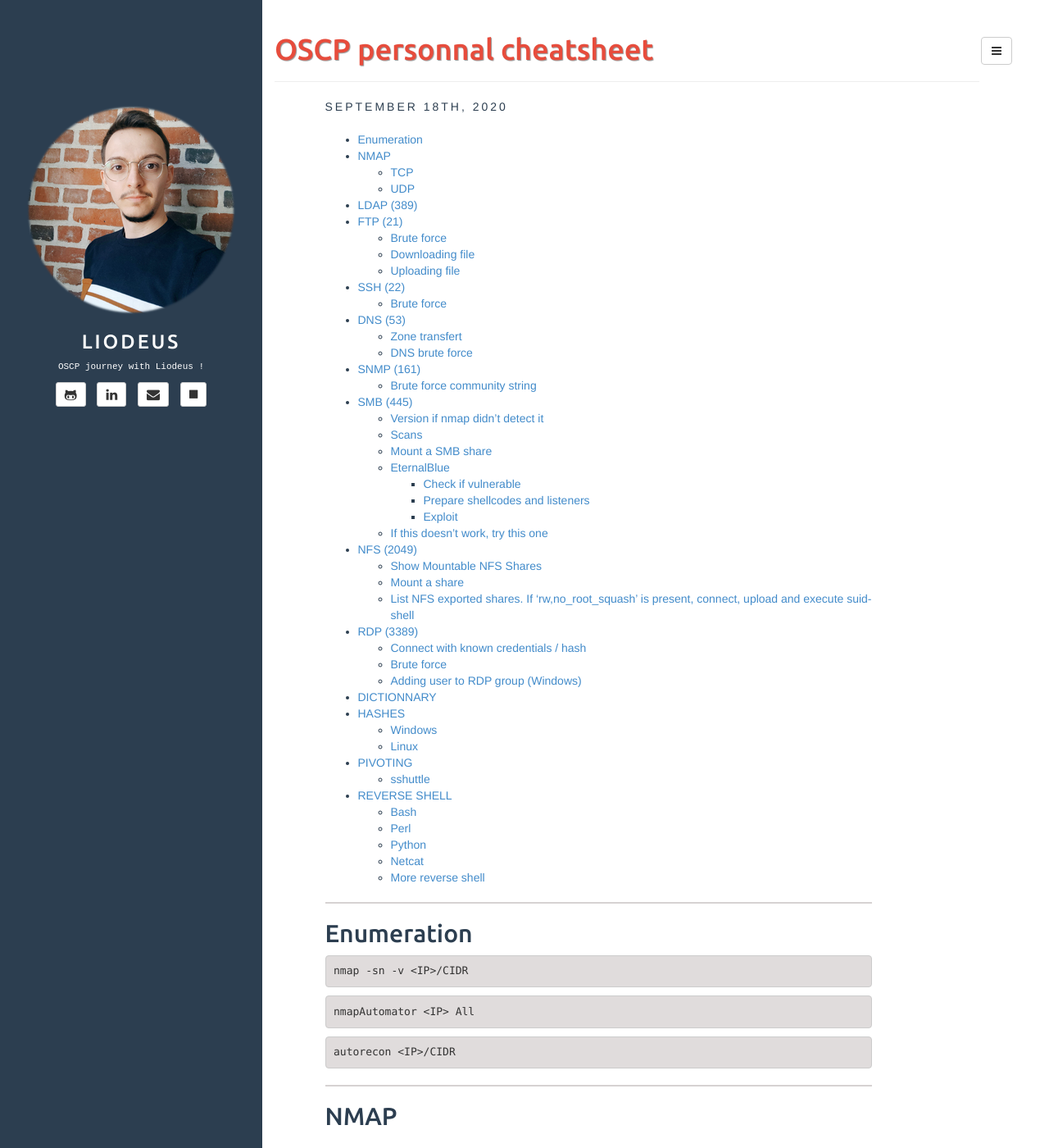
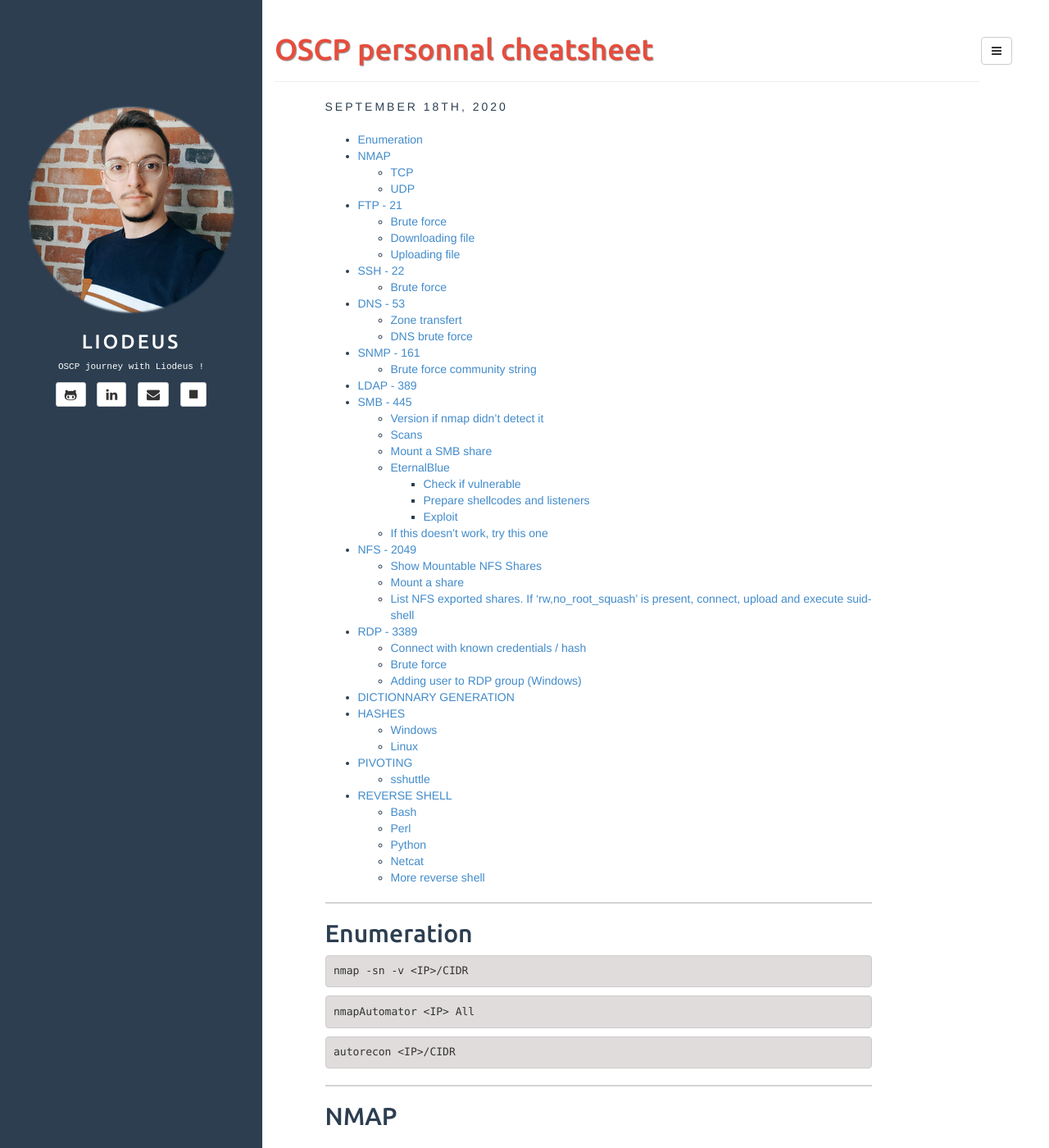
Before and after one commit to Liodeus/liodeus.github.io, a Jekyll site: the page built from _posts/2020-09-18-OSCP-personnal-cheatsheet.md, in a window 1280 px wide and 1400 px high. Shown: the whole window at 82% size. Built offline with Jekyll 4.4.1, drawn with Linux system fonts in a browser that asks for light colours; some of the changed text lies outside the part shown.

Commit message:
Update 2020-09-18-OSCP-personnal-cheatsheet.md

````diff
--- a/_posts/2020-09-18-OSCP-personnal-cheatsheet.md
+++ b/_posts/2020-09-18-OSCP-personnal-cheatsheet.md
@@ -3,25 +3,26 @@ layout: post
 title: OSCP personnal cheatsheet
 tags: [OSCP, Cheatsheet]
 description: "OSCP personnal cheatsheet"
+
 ---
 
 - [Enumeration](#enumeration)
 - [NMAP](#nmap)
   * [TCP](#tcp)
   * [UDP](#udp)
-- [LDAP (389)](#ldap--389-)
-- [FTP (21)](#ftp--21-)
+- [FTP - 21](#ftp---21)
   * [Brute force](#brute-force)
   * [Downloading file](#downloading-file)
   * [Uploading file](#uploading-file)
-- [SSH (22)](#ssh--22-)
+- [SSH - 22](#ssh---22)
   * [Brute force](#brute-force-1)
-- [DNS (53)](#dns--53-)
+- [DNS - 53](#dns---53)
   * [Zone transfert](#zone-transfert)
   * [DNS brute force](#dns-brute-force)
-- [SNMP (161)](#snmp--161-)
+- [SNMP - 161](#snmp---161)
   * [Brute force community string](#brute-force-community-string)
-- [SMB (445)](#smb--445-)
+- [LDAP - 389](#ldap---389)
+- [SMB - 445](#smb---445)
   * [Version if nmap didn't detect it](#version-if-nmap-didn-t-detect-it)
   * [Scans](#scans)
   * [Mount a SMB share](#mount-a-smb-share)
@@ -30,15 +31,15 @@ description: "OSCP personnal cheatsheet"
     + [Prepare shellcodes and listeners](#prepare-shellcodes-and-listeners)
     + [Exploit](#exploit)
   * [If this doesn't work, try this one](#if-this-doesn-t-work--try-this-one)
-- [NFS (2049)](#nfs--2049-)
+- [NFS - 2049](#nfs---2049)
   * [Show Mountable NFS Shares](#show-mountable-nfs-shares)
   * [Mount a share](#mount-a-share)
   * [List NFS exported shares. If 'rw,no_root_squash' is present, connect, upload and execute suid-shell](#list-nfs-exported-shares-if--rw-no-root-squash--is-present--connect--upload-and-execute-suid-shell)
-- [RDP (3389)](#rdp--3389-)
+- [RDP - 3389](#rdp---3389)
   * [Connect with known credentials / hash](#connect-with-known-credentials---hash)
   * [Brute force](#brute-force-2)
   * [Adding user to RDP group (Windows)](#adding-user-to-rdp-group--windows-)
-- [DICTIONNARY](#dictionnary)
+- [DICTIONNARY GENERATION](#dictionnary-generation)
 - [HASHES](#hashes)
   * [Windows](#windows)
   * [Linux](#linux)
@@ -85,17 +86,7 @@ sudo -sU -sS -sC -sV -oA <NAME>.udp <IP> -v
 
 ------
 
-## LDAP (389)
-
-```
-nmap -n -sV --script "ldap* and not brute"
-
-ldapsearch -h <IP> -x -s base
-```
-
-------
-
-## FTP (21)
+## FTP - 21
 
 ### Brute force
 
@@ -123,7 +114,7 @@ put <FILE>
 
 ------
 
-## SSH (22)
+## SSH - 22
 
 ### Brute force
 
@@ -133,7 +124,7 @@ hydra -V -f -L <USERS_LIST> -P <PASSWORDS_LIST> ssh://<IP> -u -vV
 
 ------
 
-## DNS (53)
+## DNS - 53
 
 ```
 dnsenum <DOMAIN>
@@ -157,7 +148,7 @@ https://github.com/blark/aiodnsbrute
 
 ------
 
-## SNMP (161)
+## SNMP - 161
 
 ### Brute force community string
 
@@ -175,7 +166,17 @@ snmp-check <IP>
 
 ------
 
-## SMB (445)
+## LDAP - 389
+
+```
+nmap -n -sV --script "ldap* and not brute"
+
+ldapsearch -h <IP> -x -s base
+```
+
+------
+
+## SMB - 445
 
 ### Version if nmap didn't detect it
 
@@ -249,7 +250,7 @@ python zzz_exploit.py <IP>
 
 ------
 
-## NFS (2049)
+## NFS - 2049
 
 ### Show Mountable NFS Shares
 
@@ -274,7 +275,7 @@ chmod +s pwn
 
 ------
 
-## RDP (3389)
+## RDP - 3389
 
 ### Connect with known credentials / hash
 
@@ -303,7 +304,7 @@ net localgroup "Remote Desktop Users" <USER> /add
 
 ------
 
-## DICTIONNARY
+## DICTIONNARY GENERATION
 
 ```
 cewl -m <WORDS_SIZE> --with-numbers -w dictiFromWebsite <URL> -d <DEPTH>
````
